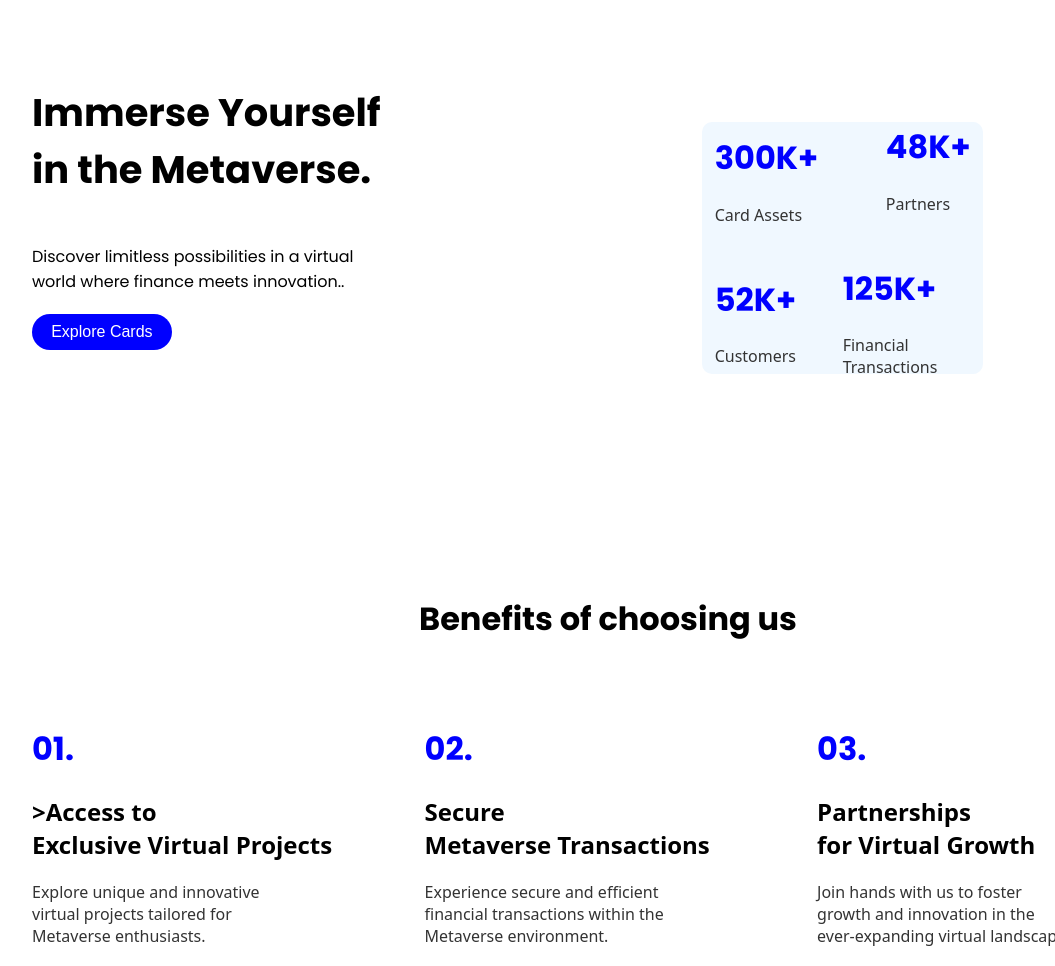
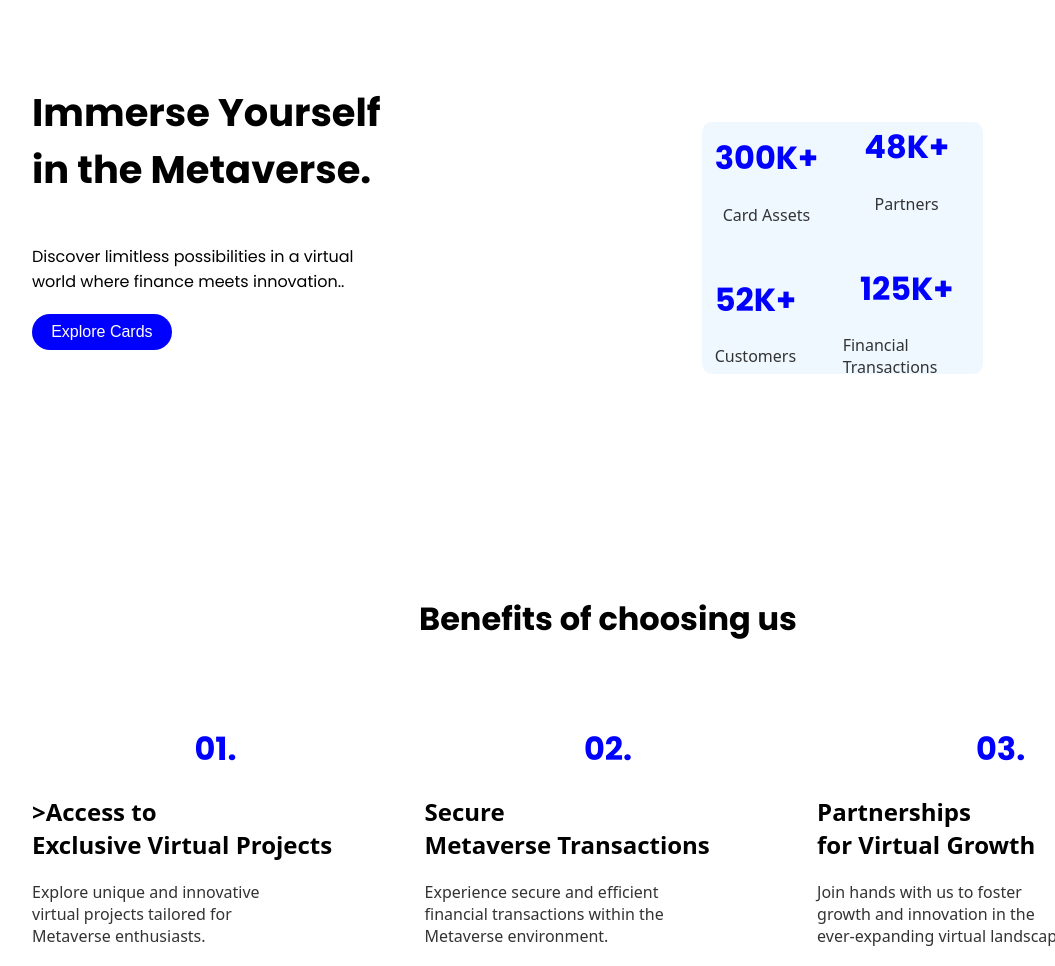
Before and after one commit to aniketshooter/Sigma_WebDev_Course, a plain HTML site: page index.html in a window 1280 px wide. Shown: the part 980-1946 px from the top of the page, without its empty margins (40-1095 px from the left). Drawn offline with nearby package versions, Linux system fonts and the light colour scheme; a web font is replaced by a local one.

Commit message:
Add files via upload

```diff
--- a/style.css
+++ b/style.css
@@ -274,7 +274,7 @@ color: blue;
         height: 100%;
         flex-direction: column;
         display: flex;
-        align-items: end;
+        align-items: center;
         justify-content: center;
         gap: 1vw;
         font-family: system-ui, -apple-system, BlinkMacSystemFont, 'Segoe UI', Roboto, Oxygen, Ubuntu, Cantarell, 'Open Sans', 'Helvetica Neue', sans-serif;
@@ -283,12 +283,17 @@ color: blue;
 .lft-value h1, .rght-vaalue h1{
     color: blue;
     font-family: 'poppins';
+    display: flex;
+    align-items: center;
+    justify-content: center;
 
 
 }
 .lft-value p, .rght-vaalue p{
    color: #333;
    display: flex;
+   align-items: center;
+   justify-content: center;
 
 
 }
```
